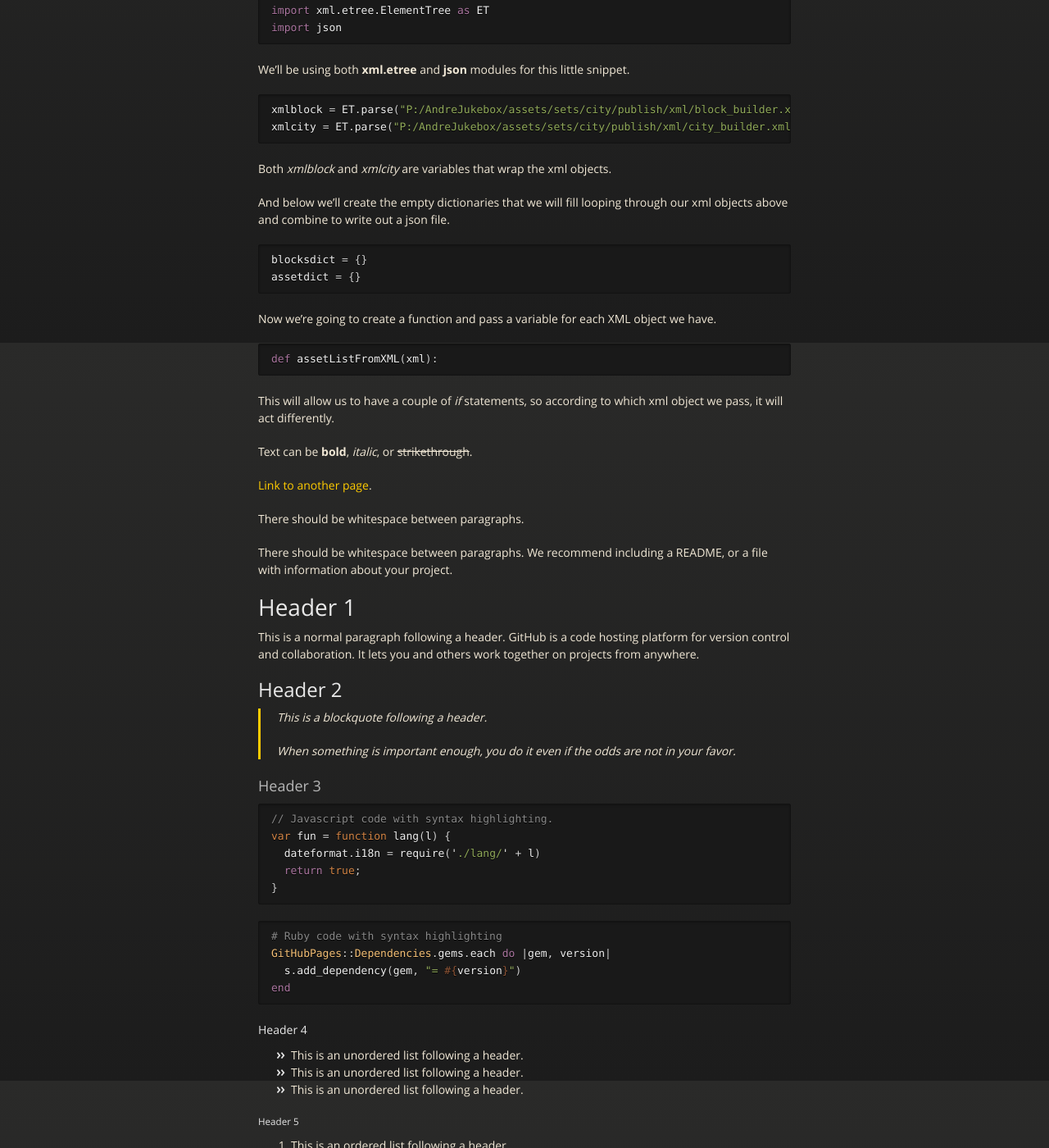
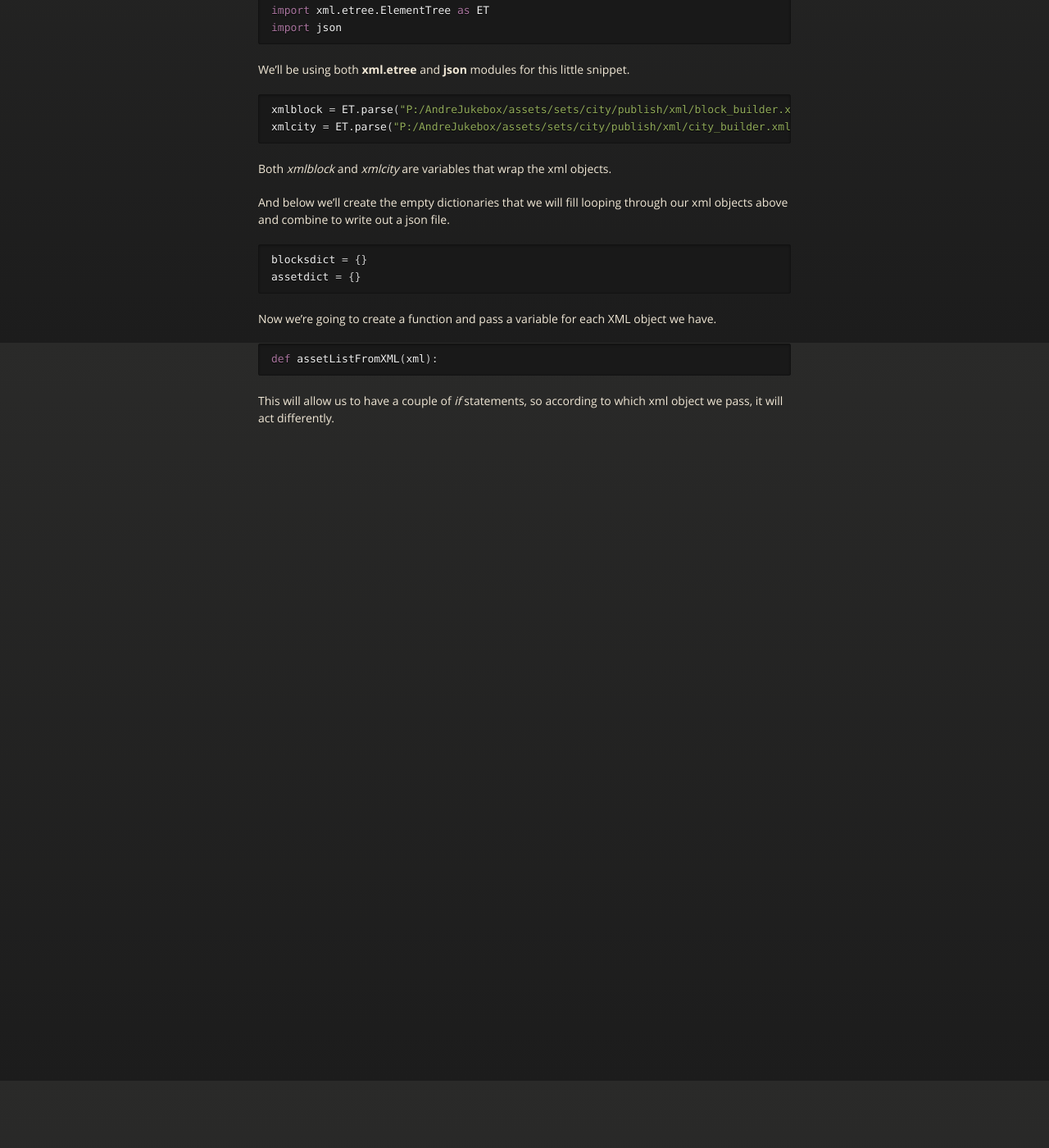
Before and after one commit to JonnhyRDG/jonnhyRDG.github.io, a Jekyll site: the page built from index.md, in a window 1280 px wide and 1400 px high, scrolled down 1382 px. Shown: the whole window at 82% size. Built offline with Jekyll 4.4.1, drawn with Linux system fonts in a browser that asks for light colours; our own code applies the rules of GitHub Pages for plain Markdown files; after the commit the page ends 2012 px from its top, so only the background shows below that; some of the changed text lies outside the part shown.

Commit message:
cleaning text

````diff
--- a/index.md
+++ b/index.md
@@ -1,7 +1,7 @@
 ---
 layout: ajhoudini
 ---
-# Solaris/Python : Re building an existing set in Maya to USD
+# **Solaris/Python : Re building an existing set in Maya to USD**
 
 Use case: I had a whole city set built in maya, and I wanted to transform it into USD taking advantage of it´s very simple instance and reference systems.
 
@@ -21,7 +21,7 @@ City
           |_building01_A_02
 So you'll see in the python scripts, the first step is to generate the blocks, and then the city.
 
-## Step 1: Exporting the XML file from Maya.
+## **Step 1: Exporting the XML file from Maya.**
 Here's a snippet I got from chatGPT to export xml data with matrices from maya.
 It can be customized to export whatever you want from it, but you have to dig into it a bit.
 I do have a custom code/api a TD did for me, but this is the gist of it.
@@ -76,127 +76,3 @@ Now we're going to create a function and pass a variable for each XML object we
 def assetListFromXML(xml):
 ```
 This will allow us to have a couple of *if* statements, so according to which xml object we pass, it will act differently.
-
-
-
-
-
-Text can be **bold**, _italic_, or ~~strikethrough~~.
-
-[Link to another page](./another-page.html).
-
-There should be whitespace between paragraphs.
-
-There should be whitespace between paragraphs. We recommend including a README, or a file with information about your project.
-
-# Header 1
-
-This is a normal paragraph following a header. GitHub is a code hosting platform for version control and collaboration. It lets you and others work together on projects from anywhere.
-
-## Header 2
-
-> This is a blockquote following a header.
->
-> When something is important enough, you do it even if the odds are not in your favor.
-
-### Header 3
-
-```js
-// Javascript code with syntax highlighting.
-var fun = function lang(l) {
-  dateformat.i18n = require('./lang/' + l)
-  return true;
-}
-```
-
-```ruby
-# Ruby code with syntax highlighting
-GitHubPages::Dependencies.gems.each do |gem, version|
-  s.add_dependency(gem, "= #{version}")
-end
-```
-
-#### Header 4
-
-*   This is an unordered list following a header.
-*   This is an unordered list following a header.
-*   This is an unordered list following a header.
-
-##### Header 5
-
-1.  This is an ordered list following a header.
-2.  This is an ordered list following a header.
-3.  This is an ordered list following a header.
-
-###### Header 6
-
-| head1        | head two          | three |
-|:-------------|:------------------|:------|
-| ok           | good swedish fish | nice  |
-| out of stock | good and plenty   | nice  |
-| ok           | good `oreos`      | hmm   |
-| ok           | good `zoute` drop | yumm  |
-
-### There's a horizontal rule below this.
-
-* * *
-
-### Here is an unordered list:
-
-*   Item foo
-*   Item bar
-*   Item baz
-*   Item zip
-
-### And an ordered list:
-
-1.  Item one
-1.  Item two
-1.  Item three
-1.  Item four
-
-### And a nested list:
-
-- level 1 item
-  - level 2 item
-  - level 2 item
-    - level 3 item
-    - level 3 item
-- level 1 item
-  - level 2 item
-  - level 2 item
-  - level 2 item
-- level 1 item
-  - level 2 item
-  - level 2 item
-- level 1 item
-
-### Small image
-
-![Octocat](https://github.githubassets.com/images/icons/emoji/octocat.png)
-
-### Large image
-
-![Branching](https://guides.github.com/activities/hello-world/branching.png)
-
-
-### Definition lists can be used with HTML syntax.
-
-<dl>
-<dt>Name</dt>
-<dd>Godzilla</dd>
-<dt>Born</dt>
-<dd>1952</dd>
-<dt>Birthplace</dt>
-<dd>Japan</dd>
-<dt>Color</dt>
-<dd>Green</dd>
-</dl>
-
-```
-Long, single-line code blocks should not wrap. They should horizontally scroll if they are too long. This line should be long enough to demonstrate this.
-```
-
-```
-The final element.
-```
````
